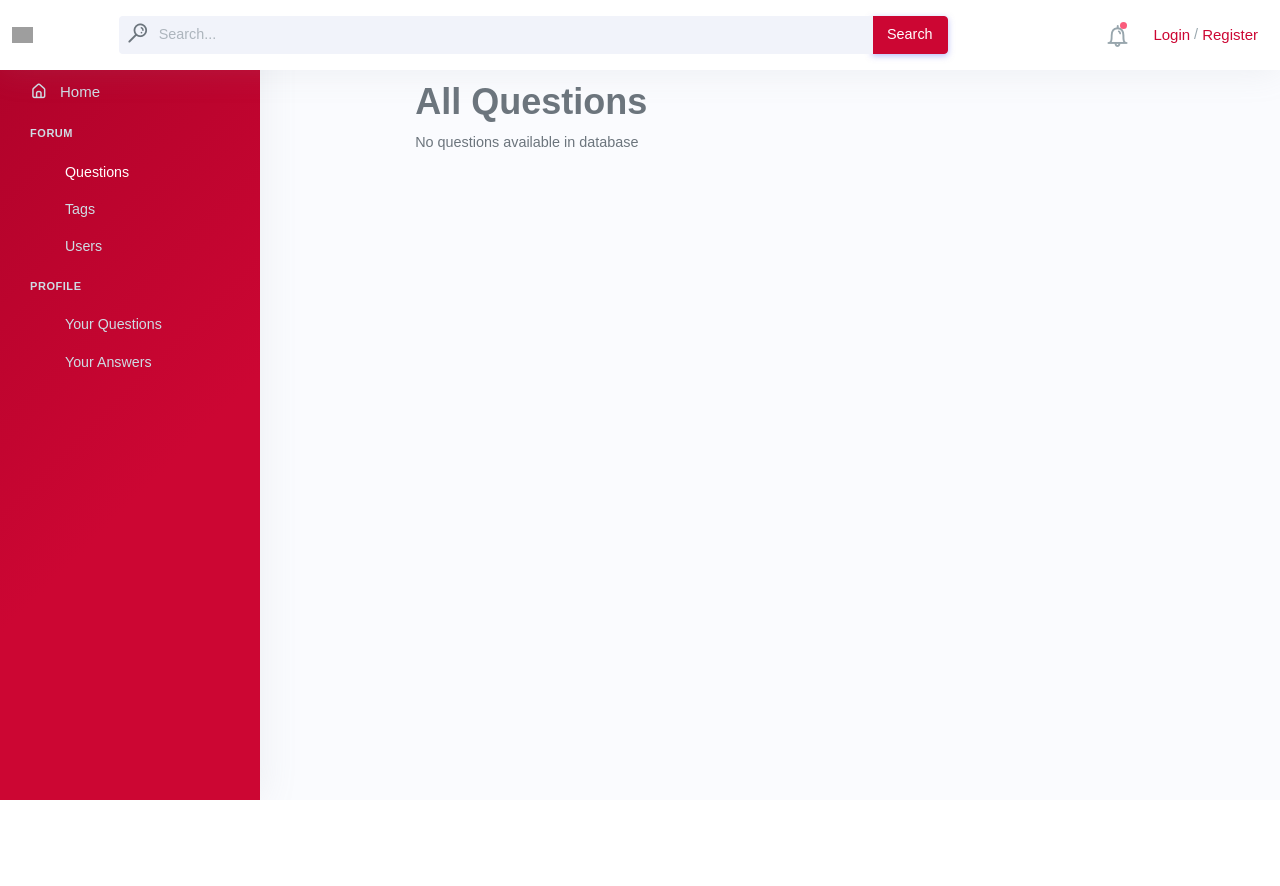
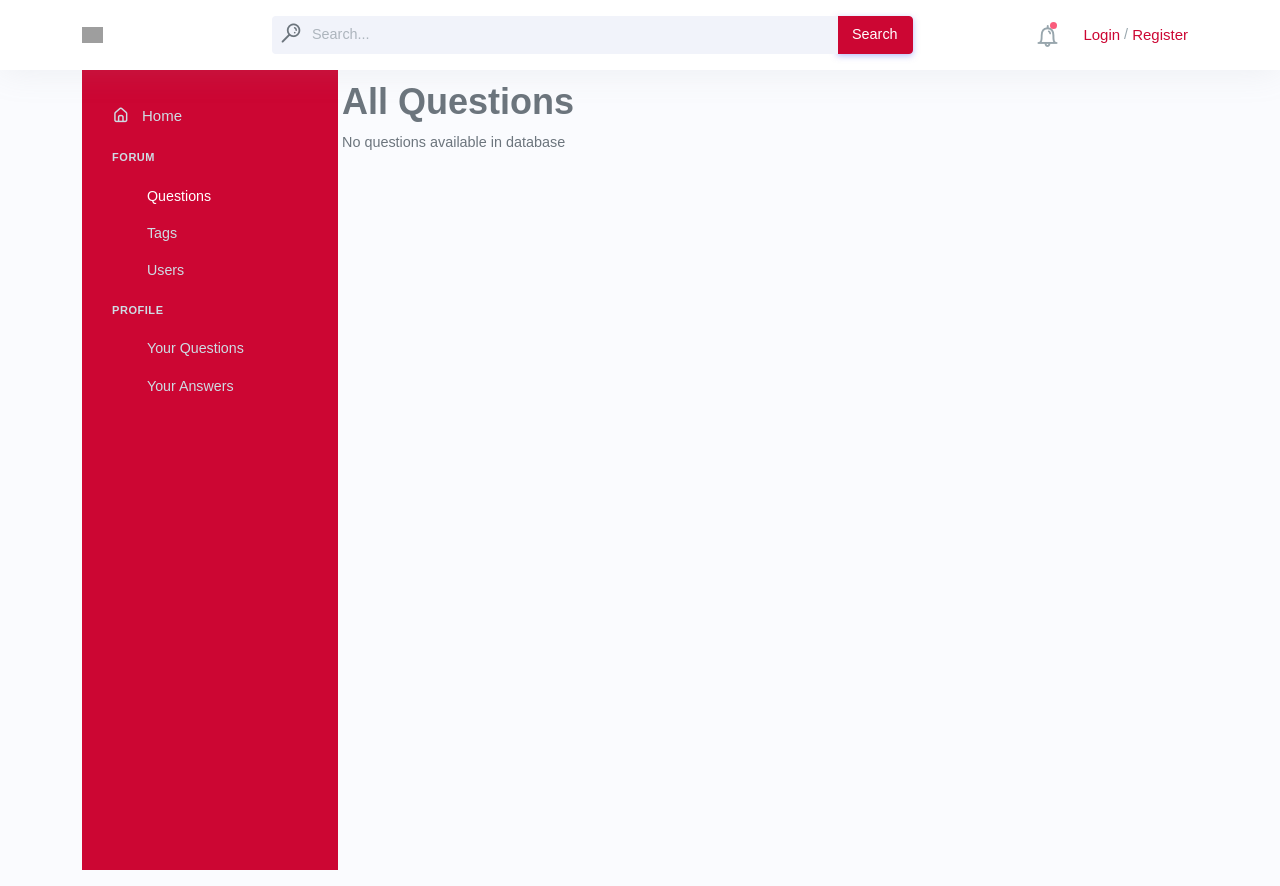
Before and after one commit to wassimkhelifi/sfu-exchange-project, a Django app: page /exchange/questions/ in a window 1280 px wide. Before the commit the page ends 800 px from the top, so only its background shows below. Run offline with Django 3.2, Linux system fonts and the light colour scheme; data that the repository does not hold is empty; parts of the project's set-up code (start-up, migrations or seed data) failed here and were passed over; some libraries are stand-ins or nearby versions; some web fonts are replaced; grey boxes are pictures that could not be loaded.

Commit message:
Reworked sidebar, small fixes for navbar

```diff
--- a/sfu-exchange-project/exchange/templates/exchange/questions.html
+++ b/sfu-exchange-project/exchange/templates/exchange/questions.html
@@ -29,18 +29,5 @@
         <p>No questions available in database</p>
       {% endif %}
     </div>
-    <div class="menu-grid">
-      <ul>
-        <li>
-          <a class="questions-link" href="/exchange/questions/">Questions</a>
-        </li>
-        <li>
-          <a class="users-link" href="/exchange/users/">Users</a>
-        </li>
-        <li>
-          <a class="tags-link" href="/exchange/tags/">Tags</a>
-        </li>
-      </ul>
-    </div>
   </div>
 {% endblock %}
--- a/sfu-exchange-project/templates/base.html
+++ b/sfu-exchange-project/templates/base.html
@@ -15,22 +15,31 @@
 
 	<!--Navbar -->
 	<div class='navbar-custom topnav-navbar'>
-		<div class='container-fluid'>
+		<div class='container'>
 			<div class='row'>
 				<!--Navbar Logo-->
-				<div class='col-1 my-auto'>
-					<a href='/exchange/' class=''>
-						<img class="topnav-logo-lg d-none d-lg-block" src='logo-big' alt='SFUExchange' height="16"/>
-						<img class="topnav-logo-sm d-none " src='logo-small' alt='SFUE' height="16"/>
+				<div class='col-2 my-auto'>
+						<a href="{% url 'Home' %}">
+							<img class="topnav-logo-lg d-none d-md-block" src='logo-big' alt='SFUExchange' height="16"/>
+						</a>
+						<div class='d-flex d-xs-flex d-md-none'>
+							<a class="nav-link dropdown-toggle arrow-none fs-3" data-bs-toggle='collapse' href='#collapseSidebar' role='button' href='#'>
+								<i class='uil-bars'></i>
+							</a>
+							<a href="{% url 'Home' %}">
+								<img class="topnav-logo-sm" src='logo-small' alt='SFUE' height="16"/>
+							</a>
+						</div>
+
 					</a>
 				</div>
 
 				<!--Search Bar-->
-				<div class='col-8 my-auto'>
-					<div class='d-none d-md-block'>
+				<div class='col-7 my-auto'>
+					<div class='d-none d-lg-block'>
 						<form>
 							<div class='input-group'>
-								<input type="text" class='form-control' style='padding-left:40px;background-color:#f1f3fa;border:none' placeholder="Search..."></input>
+								<input type="text" class='form-control' style='padding-left:40px;background-color:#f1f3fa;border:none' placeholder="Search..."/>
 								<span class='position-absolute dripicons-search search-icon' style='left:10px;font-size:20px;z-index:9;'></span>
 								<button class='input-group-text btn-primary' type='submit'>Search</button>
 							</div>
@@ -42,7 +51,7 @@
 				<div class='col-3'>
 					<ul class='list-unstyled topbar-menu d-flex float-end mb-0'>
 						<!--Searchbar Dropdown-->
-						<li class="dropdown notification-list d-md-none">
+						<li class="dropdown notification-list d-lg-none">
 								<a class="nav-link dropdown-toggle arrow-none" data-bs-toggle="dropdown" href="#" role="button">
 										<i class="dripicons-search noti-icon"></i>
 								</a>
@@ -129,14 +138,14 @@
 									Login
 								</a>
 								<span class='my-auto'>&nbsp;/&nbsp;</span>
-								<a href="{%url "Register"  %}" class='noti-icon fs-5'>
+								<a href="{%url 'Register'  %}" class='noti-icon fs-5'>
 									Register
 								</a>
 							</div>
 							<div class='d-md-none d-sm-flex nav-link my-auto h-100'>
 								<a href="{% url 'Home' %}" class='noti-icon'>
 									<i class='uil-user'></i>
-								<a>
+								</a>
 							</div>
 						</li>
 						{% endif %}
@@ -145,29 +154,30 @@
 			</div>
 		</div>
 	</div>
-	<div classname='container-fluid'>
+
+	<div class='container'>
+		<div class='d-flex'>
 		<!--Sidebar -->
-		<div class='leftside-menu'>
-			<ul class='side-nav'>
-				<li class='side-nav-item'>
+			<div class='d-md-flex collapse' id='collapseSidebar'>
+				<ul class='side-nav bg-primary' style="width:256px; height:100vh;">
+					<li class='side-nav-item pt-3'>
 						<a href="{% url 'Home' %}" class='side-nav-link'><i class='uil-home-alt'></i><span>Home</span></a>
 					</li>
-
 					<li class='side-nav-title side-nav-item'>Forum</li>
 					<ul class='side-nav-second-level'>
-					<li class="{% if request.path == "/exchange/questions/" %}menuitem-active{% endif %}">
+						<li class="{% if request.path == '/exchange/questions/'%}menuitem-active{% endif %}">
 							<a href="{% url 'Questions' %}">Questions</a>
 						</li>
-					<li class="{% if request.path == "/exchange/tags/" %}menuitem-active{% endif %}">
+						<li class="{% if request.path == '/exchange/tags/' %}menuitem-active{% endif %}">
 							<a href="{% url 'Tags' %}">Tags</a>
 						</li>
-					<li class="{% if request.path == "/exchange/users/" %}menuitem-active{% endif %}">
+						<li class="{% if request.path == '/exchange/users/' %}menuitem-active{% endif %}">
 							<a href="{% url 'Users' %}">Users</a>
 						</li>
 					</ul>
 					<li class='side-nav-title side-nav-item'>Profile</li>
 					<ul class='side-nav-second-level'>
-					<li class="{% if page == "Questions" %}menu-item-active{% endif %}">
+						<li class="{% if page == 'Questions' %}menu-item-active{% endif %}">
 							<a href='/'>Your Questions</a>
 						</li>
 						<li>
@@ -177,10 +187,12 @@
 				</ul>
 			</div>
 
-
-		{% comment %} Main Page Content {% endcomment %}
+			<!--Main Page Content -->
+			<div class='ml-2'>
 				{% block content %}{% endblock %}
-
+			</div>
+		</div>
+	</div>
 	{% comment %} Footer?  {% endcomment %}
 
 	</div>
```
Lines whose indentation alone changed are shown as unchanged.
